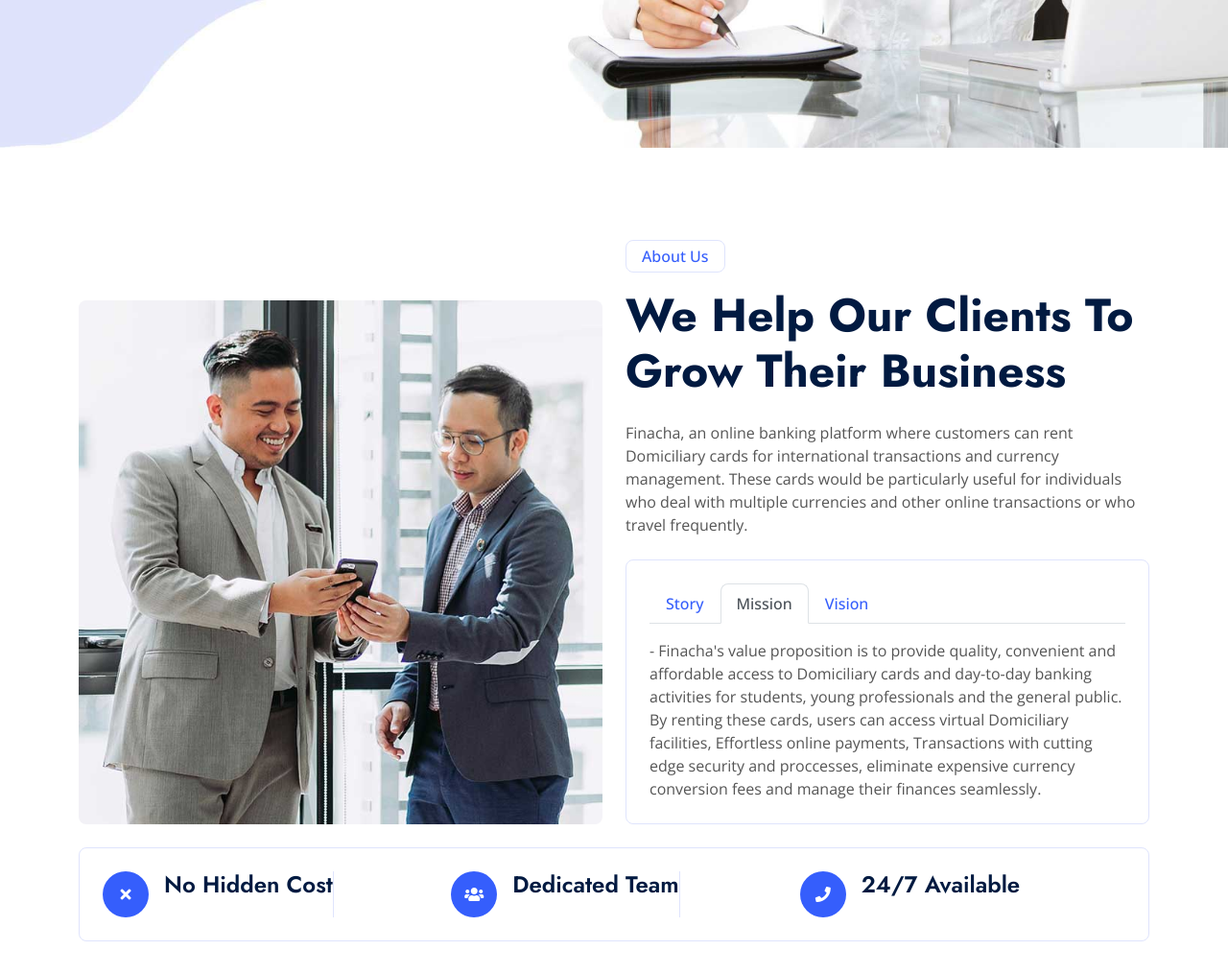
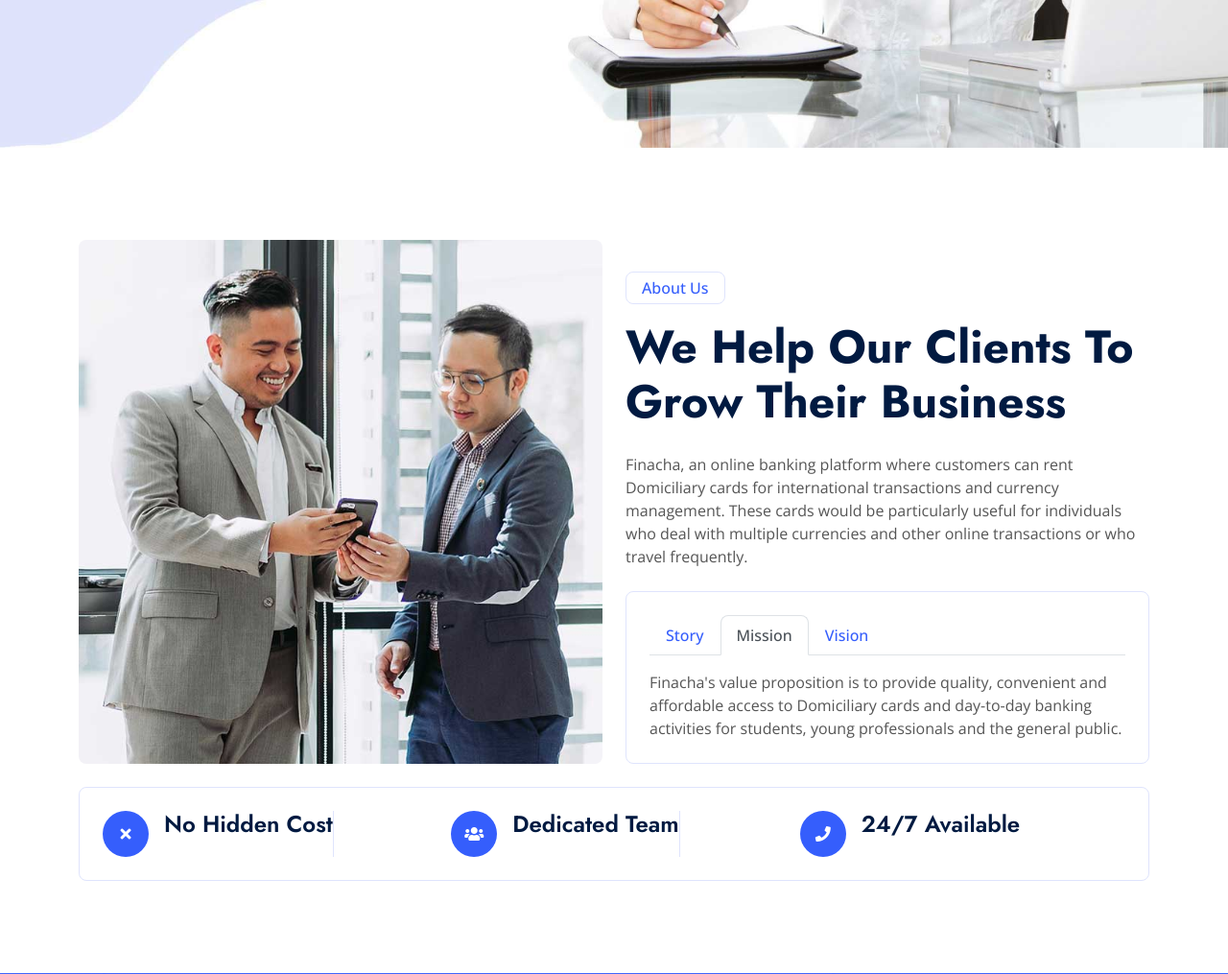
Before and after one commit to Team-Incredible/Finacha-Backend, a Django app: page / in a window 1280 px wide, after a click on "Mission". Shown: the part 566-1581 px from the top of the page at 96% size. Run offline with Django 4.2, Linux system fonts and the light colour scheme; some libraries are stand-ins or nearby versions.

Commit message:
Update home.html

```diff
--- a/templates/home.html
+++ b/templates/home.html
@@ -167,10 +167,10 @@
                             </div>
                             <div class="tab-pane fade" id="nav-mission" role="tabpanel" aria-labelledby="nav-mission-tab">
 
-                                <p class="mb-0">-	Finacha's value proposition is to provide quality, convenient and affordable access to Domiciliary cards and day-to-day banking activities for students, young professionals and the general public. By renting these cards, users can access virtual Domiciliary facilities, Effortless online payments, Transactions with cutting edge security and proccesses, eliminate expensive currency conversion fees and manage their finances seamlessly.</p>
+                                <p class="mb-0">Finacha's value proposition is to provide quality, convenient and affordable access to Domiciliary cards and day-to-day banking activities for students, young professionals and the general public.</p>
                             </div>
                             <div class="tab-pane fade" id="nav-vision" role="tabpanel" aria-labelledby="nav-vision-tab">
-                                <p>At Finacha, we envision a future where online payments are not only secure but also seamlessly convenient for everyone. Our vision is to revolutionize the way people make purchases online by providing a trusted and innovative solution: Finacha Rent-a-Card
+                                <p class="mb-0">At Finacha, we envision a future where online payments are not only secure but also seamlessly convenient for everyone. Our vision is to revolutionize the way people make purchases online by providing a trusted and innovative solution: Finacha Rent-a-Card
                                     </p>
                             </div>
                         </div>
```
